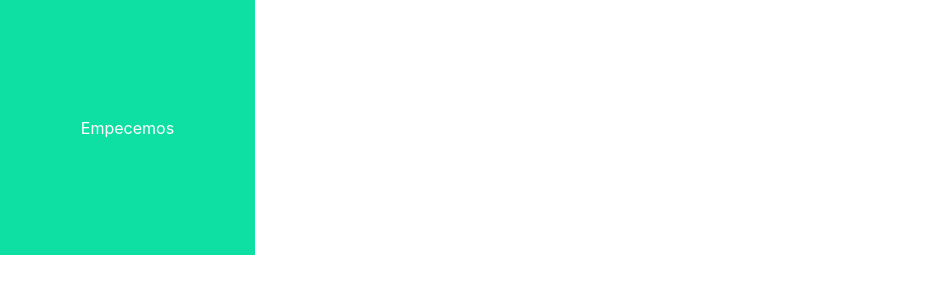
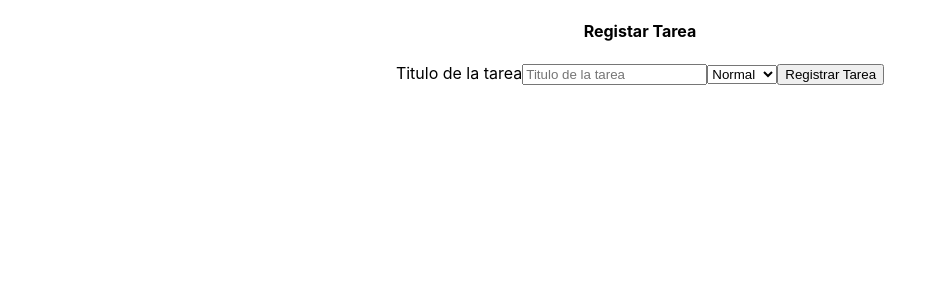
Before and after one commit to rodrigozucchini/ejercicios-react, a React (Create React App) app: page / in a window 1280 px wide. Shown: the top 300 px of the page, without its empty margins (0-947 px from the left). Built offline with nearby package versions, Linux system fonts and the light colour scheme.

Commit message:
ejercicios-13-14-15

```diff
--- a/package.json
+++ b/package.json
@@ -7,10 +7,12 @@
     "@testing-library/react": "^12.1.4",
     "@testing-library/user-event": "^13.5.0",
     "bootstrap-icons": "^1.8.1",
+    "formik": "^2.2.9",
     "react": "^17.0.2",
     "react-dom": "^17.0.2",
     "react-scripts": "5.0.0",
-    "web-vitals": "^2.1.4"
+    "web-vitals": "^2.1.4",
+    "yup": "^0.32.11"
   },
   "scripts": {
     "start": "react-scripts start",
--- a/src/App.js
+++ b/src/App.js
@@ -1,5 +1,6 @@
 import './App.css';
-import Elemento from './components/ejercicios-10-11-12/elemento';
+import FormulariosTarea from './components/ejercicios-13-14-15/formulariosTarea';
+//import Elemento from './components/ejercicios-10-11-12/elemento';
 //import Ejemplo4 from './components/children';
 //import Clock from './components/ej-4-5-6';
 //import Clock4 from './components/ejj-4,5,6';
@@ -23,7 +24,8 @@ function App() {
       {/*<Clock></Clock>*/}
       {/*<Clock4></Clock4>*/}
       {/*<ComponentListContacto></ComponentListContacto>*/}
-      <Elemento></Elemento>
+      {/*<Elemento></Elemento>*/}
+      <FormulariosTarea></FormulariosTarea>
     </div>
   );
 }
--- /dev/null
+++ b/src/components/ejercicios-13-14-15/formulariosTarea.jsx
@@ -0,0 +1,86 @@
+import React from 'react';
+import { Tarea } from './tarea';
+import { Formik, Field, Form, ErrorMessage } from 'formik'
+import * as Yup from 'yup';
+
+const FormulariosTarea = () => {
+
+    let tarea = new Tarea();
+
+    const initialValues = {
+        titulo: "",
+        nivel: ""
+    }
+
+    const registerSchema = Yup.object().shape(
+        {
+            titulo: Yup.string()
+                .min(4, "El titulo de la tarea es corto")
+                .max(30, "El titulo de la tarea es largo")
+                .required("El titulo de la tarea es requerida"),
+            nivel: Yup.string()
+                    .required("El nivel de la tarea es requerido")
+        }
+    )
+
+    const submit = (values) => {
+        alert("Registrar Tarea")
+    }
+
+    return (
+        <div>
+            <h4>Registar Tarea</h4>
+            <Formik
+                // Iniciar valor que tomará
+                initialValues={initialValues}
+                //Validacion de YUP
+                validationSchema={ registerSchema }
+                //Evento onSUBMIT
+                onSubmit={async (values) => {
+                    await new Promise((resolve) => setTimeout(resolve, 1000));
+                    alert(JSON.stringify(values, null, 2));
+                }}
+            >
+
+                    {({ values,
+                        touched,
+                        errors,
+                        isSubmitting,
+                        handleChange,
+                        handleBlur}) => (
+                        <Form>
+                            <label htmlFor="titulo">Titulo de la tarea</label>
+                            <Field name="titulo" type="text" placeholder="Titulo de la tarea"/>
+
+
+                            <Field as="select" name="nivel">
+                            <option value="normal">Normal</option>
+                            <option value="urgente">Urgente</option>
+                            </Field>
+
+                                {/*ERRORES DEL NIVEL*/}
+                                {
+                                errors.nivel  &&
+                                (
+                                    <ErrorMessage component="div" name="nivel" />
+                                )
+                            }
+                                {/*ERORRES DE TITULOS*/}
+                            {
+                                errors.titulo && touched.titulo &&
+                                (
+                                    <ErrorMessage component="div" name="titulo" />
+                                )
+                            }
+
+                            <button type="submit">Registrar Tarea</button>
+                            { isSubmitting ? <p>Enviar Tarea</p> : null }
+                        </Form>
+                        )}
+
+            </Formik>
+        </div>
+    );
+}
+
+export default FormulariosTarea;
--- /dev/null
+++ b/src/components/ejercicios-13-14-15/tarea.jsx
@@ -0,0 +1,12 @@
+
+
+export class Tarea {
+    titulo = "";
+    nivel = "";
+
+    contructor(username, nivel){
+        this.username = username;
+        this.nivel = nivel;
+    }
+
+}
```
Also changed, not shown: 1 other file (tests, documents, lock files or other folders).
